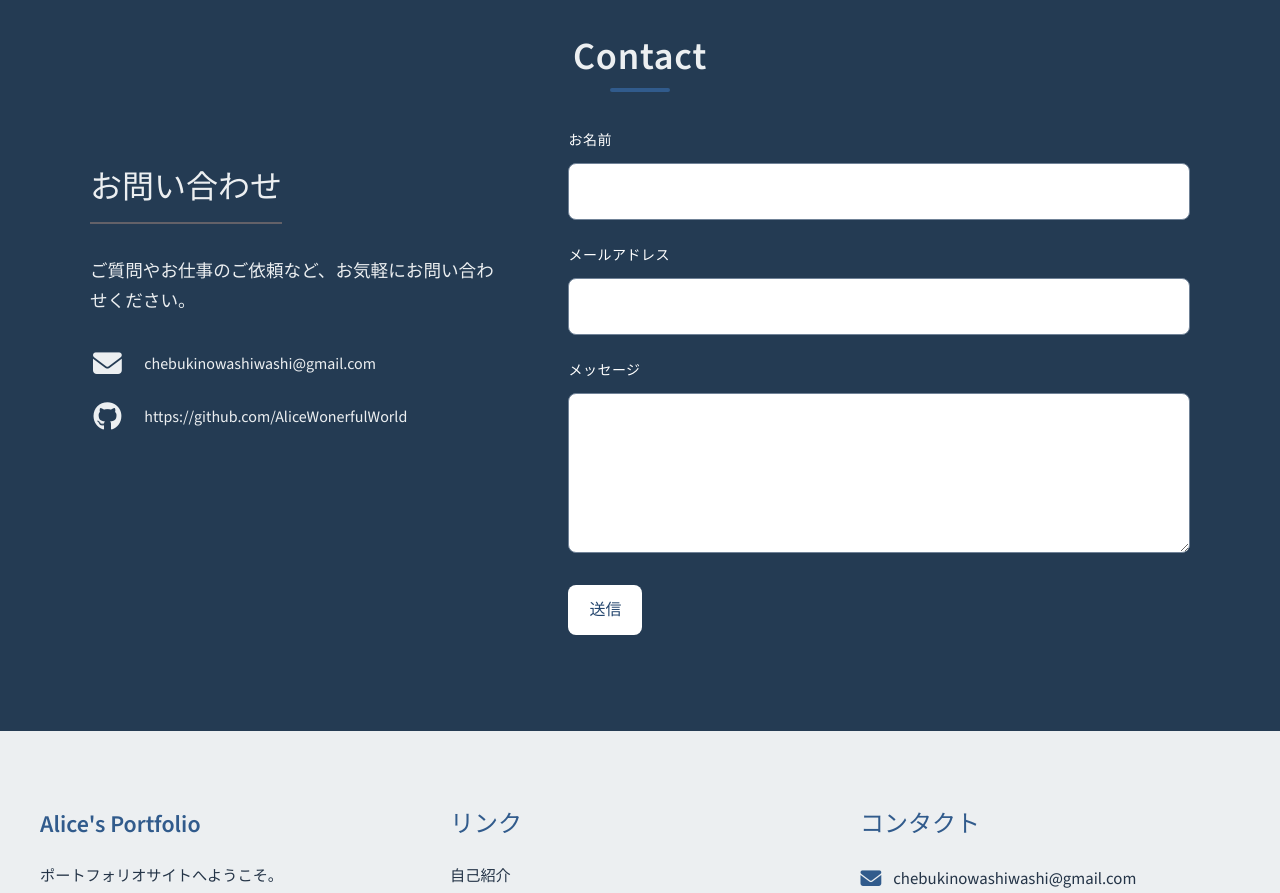
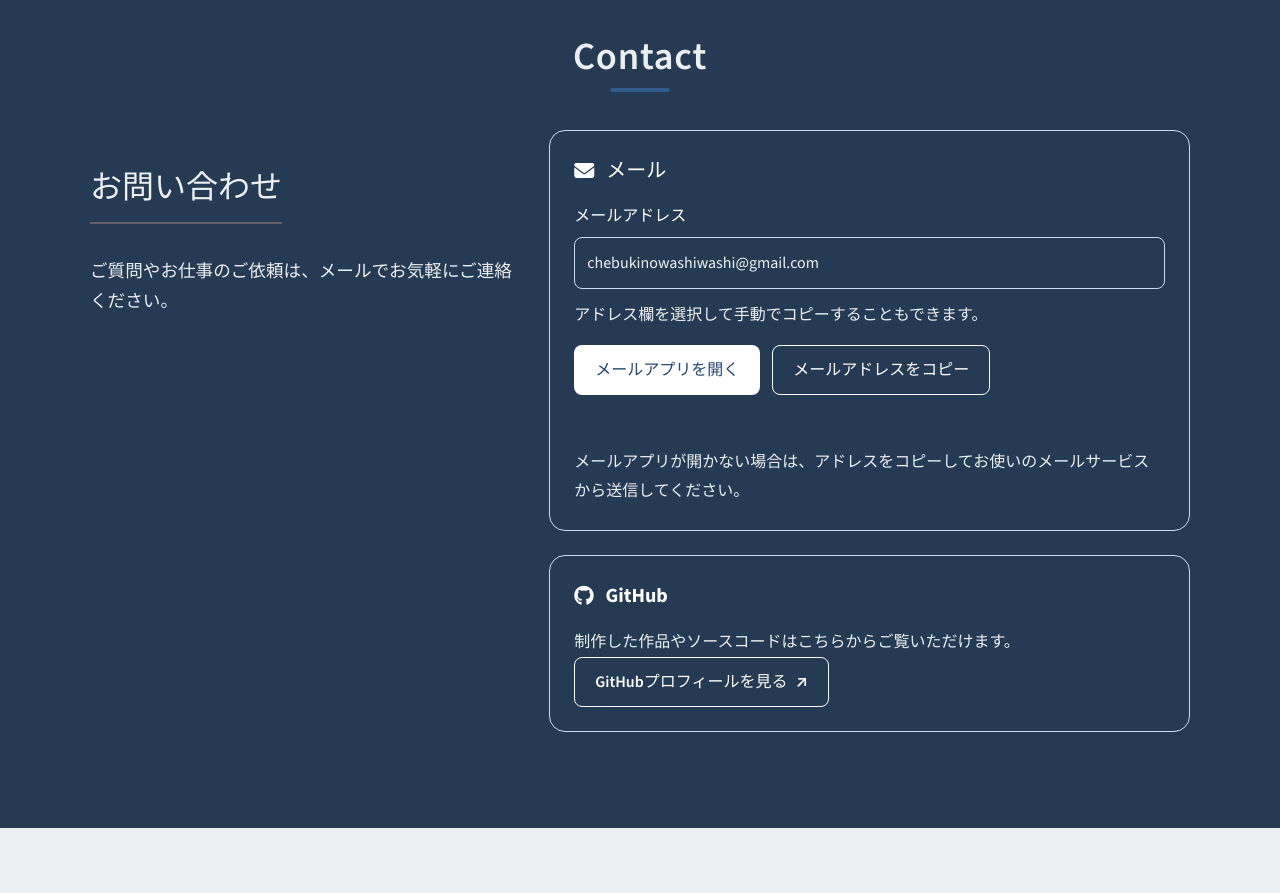
Before and after one commit to AliceWonerfulWorld/portfolio, a React (Vite) app: page / in a window 1280 px wide. Shown: the part 7880-8773 px from the top of the page. Built offline with nearby package versions, Linux system fonts and the light colour scheme.

Commit message:
fix: お問い合わせをメールとGitHubの導線に置き換え

```diff
--- /dev/null
+++ b/src/components/sections/Contact.css
@@ -0,0 +1,88 @@
+.contact-links-content {
+    grid-template-columns: minmax(0, 1fr) minmax(0, 1.5fr);
+    gap: 2rem;
+}
+
+.contact-methods {
+    display: grid;
+    gap: 1.5rem;
+    min-width: 0;
+}
+
+.contact-method {
+    padding: clamp(1rem, 3vw, 1.5rem);
+    border: 1px solid var(--accent-color-2);
+    border-radius: var(--border-radius-lg);
+    min-width: 0;
+}
+
+.contact-method h3 {
+    display: flex;
+    align-items: center;
+    gap: 0.75rem;
+    margin: 0 0 1rem;
+    font-size: 1.25rem;
+}
+
+.contact-method p {
+    color: var(--secondary-color);
+    overflow-wrap: anywhere;
+    margin: 0.75rem 0 0;
+}
+
+.contact-method label {
+    display: block;
+    margin-bottom: 0.5rem;
+}
+
+.contact-method input {
+    box-sizing: border-box;
+    width: 100%;
+    min-width: 0;
+    padding: 0.75rem;
+    font-size: 1rem;
+    background: var(--background-dark);
+    color: var(--secondary-color);
+    border: 1px solid var(--accent-color-2);
+    border-radius: var(--border-radius-md);
+}
+
+.contact-actions {
+    display: flex;
+    flex-wrap: wrap;
+    gap: 0.75rem;
+    margin-top: 1rem;
+}
+
+.contact-method .ui-button {
+    max-width: 100%;
+    overflow-wrap: anywhere;
+}
+
+.contact-copy-status {
+    min-height: 1.8em;
+}
+
+.contact-new-tab {
+    position: absolute;
+    width: 1px;
+    height: 1px;
+    padding: 0;
+    margin: -1px;
+    overflow: hidden;
+    clip-path: inset(50%);
+    white-space: nowrap;
+}
+
+@media (max-width: 992px) {
+    .contact-links-content {
+        grid-template-columns: minmax(0, 1fr);
+        padding-inline: 1rem;
+    }
+}
+
+@media (max-width: 500px) {
+    .contact-actions {
+        flex-direction: column;
+    }
+}
--- a/src/components/sections/Contact.jsx
+++ b/src/components/sections/Contact.jsx
@@ -1,39 +1,58 @@
-import React from 'react';
+import { useState } from 'react';
+import './Contact.css';
+
+const emailAddress = 'chebukinowashiwashi@gmail.com';
 
 const Contact = () => {
+    const [copyStatus, setCopyStatus] = useState('');
+    const [isCopying, setIsCopying] = useState(false);
+
+    const copyEmail = async () => {
+        setCopyStatus('');
+        setIsCopying(true);
+        try {
+            await navigator.clipboard.writeText(emailAddress);
+            setCopyStatus('メールアドレスをコピーしました。');
+        } catch {
+            setCopyStatus('コピーできませんでした。メールアドレス欄を選択して、手動でコピーしてください。');
+        } finally {
+            setIsCopying(false);
+        }
+    };
+
     return (
         <section id="contact" className="contact-section">
             <h2>Contact</h2>
-            <div className="contact-content">
+            <div className="contact-content contact-links-content">
                 <div className="contact-info">
                     <h3>お問い合わせ</h3>
-                    <p>ご質問やお仕事のご依頼など、お気軽にお問い合わせください。</p>
-                    <div className="contact-details">
-                        <div className="contact-item">
-                            <i aria-hidden="true" className="fas fa-envelope"></i>
-                            <p>chebukinowashiwashi@gmail.com</p>
+                    <p>ご質問やお仕事のご依頼は、メールでお気軽にご連絡ください。</p>
+                </div>
+                <div className="contact-methods">
+                    <div className="contact-method">
+                        <h3><i aria-hidden="true" className="fas fa-envelope" />メール</h3>
+                        <label htmlFor="contact-email-address">メールアドレス</label>
+                        <input id="contact-email-address" type="text" value={emailAddress} readOnly
+                            onFocus={event => event.target.select()} aria-describedby="contact-email-help" />
+                        <p id="contact-email-help">アドレス欄を選択して手動でコピーすることもできます。</p>
+                        <div className="contact-actions">
+                            <a href={`mailto:${emailAddress}`} className="ui-button ui-primary ui-on-dark">メールアプリを開く</a>
+                            <button type="button" onClick={copyEmail} disabled={isCopying} className="ui-button ui-secondary ui-on-dark">
+                                {isCopying ? 'コピー中…' : 'メールアドレスをコピー'}
+                            </button>
                         </div>
-                        <div className="contact-item">
-                            <i aria-hidden="true" className="fab fa-github"></i>
-                            <p>https://github.com/AliceWonerfulWorld</p>
-                        </div>
+                        <p className="contact-copy-status" role="status" aria-live="polite" aria-atomic="true">{copyStatus}</p>
+                        <p>メールアプリが開かない場合は、アドレスをコピーしてお使いのメールサービスから送信してください。</p>
+                    </div>
+                    <div className="contact-method">
+                        <h3><i aria-hidden="true" className="fab fa-github" />GitHub</h3>
+                        <p>制作した作品やソースコードはこちらからご覧いただけます。</p>
+                        <a href="https://github.com/AliceWonerfulWorld" target="_blank" rel="noopener noreferrer"
+                            className="ui-button ui-secondary ui-on-dark">GitHubプロフィールを見る<span aria-hidden="true">↗</span>
+                            <span className="contact-new-tab">（新しいタブで開きます）</span>
+                        </a>
                     </div>
                 </div>
-                <form className="contact-form">
-                    <div className="form-group">
-                        <label htmlFor="name">お名前</label>
-                        <input type="text" id="name" name="name" required />
-                    </div>
-                    <div className="form-group">
-                        <label htmlFor="email">メールアドレス</label>
-                        <input type="email" id="email" name="email" required />
-                    </div>
-                    <div className="form-group">
-                        <label htmlFor="message">メッセージ</label>
-                        <textarea id="message" name="message" required></textarea>
-                    </div>
-                    <button type="submit" className="submit-btn ui-button ui-primary ui-on-dark">送信</button>
-                </form>
             </div>
         </section>
     );
```
